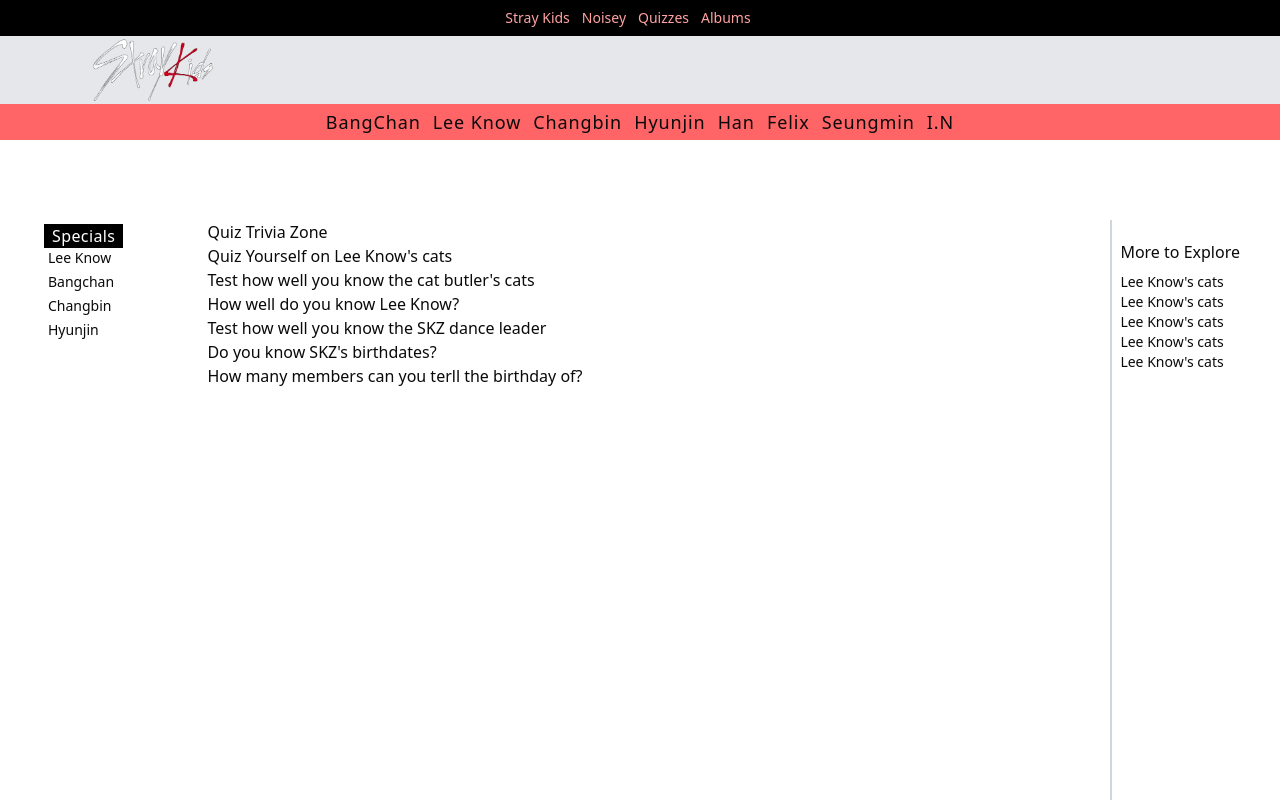
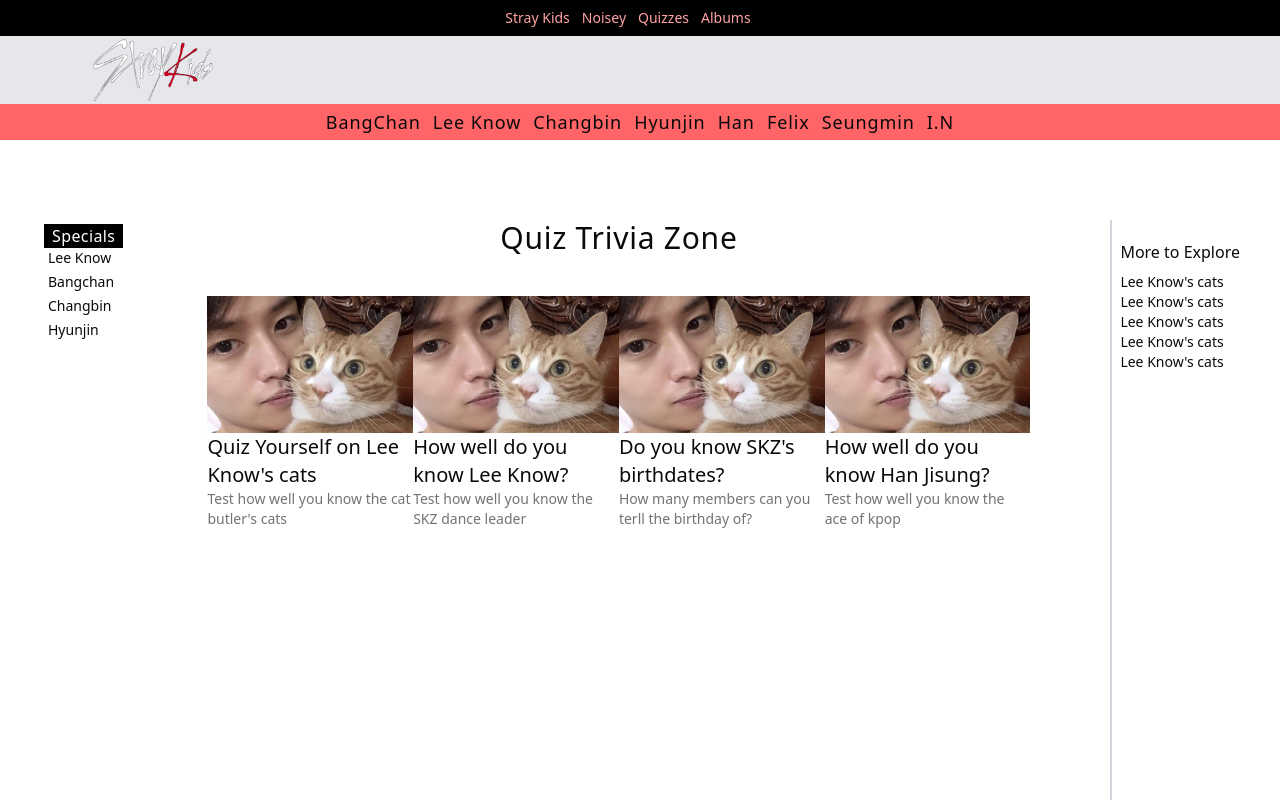
Before and after one commit to dakshs-07/stray-kids, a Next.js app: page /quiz in a window 1280 px wide. Shown: the top 800 px of the page. Built offline with nearby package versions, Linux system fonts and the light colour scheme.

Commit message:
refined quiz page and made a spearte compoennt to solve client side issue with async params

```diff
--- a/data/quizData.js
+++ b/data/quizData.js
@@ -3,18 +3,39 @@
     slug: "lee-knows-cats",
     title: "Quiz Yourself on Lee Know's cats",
     description: "Test how well you know the cat butler's cats",
-    image: "",
+    image: "/quiz/lee-know-cats.jpeg",
+    questions: [],
   },
   {
     slug: "lee-know",
     title: "How well do you know Lee Know?",
     description: "Test how well you know the SKZ dance leader",
-    image: "",
+    image: "/quiz/lee-know-cats.jpeg",
+    questions: [
+      {
+        question: "Who is Lee know",
+        options: ["Leader", "DAncer", "Vocalist", "All of these"],
+        answer: 1,
+      },
+      {
+        question: "Which is not Lee Know's cats",
+        options: ["Leader", "DAncer", "Vocalist", "All of these"],
+        answer: 3,
+      },
+    ],
   },
   {
     slug: "skz-birthdates",
     title: "Do you know SKZ's birthdates?",
     description: "How many members can you terll the birthday of?",
-    image: "",
+    image: "/quiz/lee-know-cats.jpeg",
+    questions: [],
+  },
+  {
+    slug: "han-jisung",
+    title: "How well do you know Han Jisung?",
+    description: "Test how well you know the ace of kpop",
+    image: "/quiz/lee-know-cats.jpeg",
+    questions: [],
   },
 ];
--- /dev/null
+++ b/src/app/quiz/[quizName]/QuizClient.jsx
@@ -0,0 +1,69 @@
+"use client";
+import { useState } from "react";
+import Image from "next/image";
+
+export default function QuizClient({ quiz }) {
+  const [currentIndex, setCurrentIndex] = useState(0);
+  const [selectedOption, setSelectedOption] = useState(null);
+
+  const currentQuestion = quiz.questions[currentIndex];
+
+  function handleNext() {
+    if (currentIndex < quiz.questions.length - 1) {
+      setCurrentIndex(currentIndex + 1);
+      setSelectedOption(null);
+    }
+  }
+  function handleBack() {
+    if (currentIndex > 0) {
+      setCurrentIndex(currentIndex - 1);
+      setSelectedOption(null);
+    }
+  }
+
+  return (
+    <div className="border border-gray-200 min-h-screen py-8 px-4">
+      <Image
+        src={quiz.image}
+        alt={quiz.title}
+        width={500}
+        height={500}
+        className="mb-2 mx-auto"
+      />
+      <h1 className="text-xl text-center">{quiz.title}</h1>
+      <p className="text-center text-muted-foreground">{quiz.description}</p>
+      <p className="text-sm text-center py-4">
+        Question {currentIndex + 1} of {quiz.questions.length}
+      </p>
+      <div className="px-4 max-w-2xl mx-auto">
+        <h2 className="my-4 text-lg font-medium">
+          {currentIndex + 1}. {currentQuestion.question}?
+        </h2>
+        <div className="flex flex-col gap-y-2">
+          {currentQuestion.options.map((option, index) => (
+            <button
+              key={index}
+              onClick={() => setSelectedOption(index)}
+              className={`block w-full py-3 px-4 border border-gray-400 text-gray-700 text-left transition hover:bg-yellow-100/40 ${
+                selectedOption === index
+                  ? "text-black"
+                  : "bg-white hover:bg-gray-50"
+              }`}
+            >
+              {option}
+            </button>
+          ))}
+        </div>
+        <div className="mt-2">
+          <button
+            onClick={handleBack}
+            disabled={currentIndex === 0}
+            className="underline"
+          >
+            Back
+          </button>
+        </div>
+      </div>
+    </div>
+  );
+}
--- a/src/app/quiz/[quizName]/page.jsx
+++ b/src/app/quiz/[quizName]/page.jsx
@@ -1,17 +1,10 @@
 import { notFound } from "next/navigation";
 import { Quizzes } from "../../../../data/quizData";
-import Image from "next/image";
+import QuizClient from "./QuizClient";
 
 export default async function QuizPage({ params }) {
-  const resolvedParams = await params;
-  const quiz = Quizzes.find((q) => q.slug === resolvedParams.quizName);
+  const useParams = await params;
+  const quiz = Quizzes.find((q) => q.slug === useParams.quizName);
   if (!quiz) return notFound();
-
-  return (
-    <div>
-        <Image src={quiz.image} alt={quiz.title} width={100} height={100} />
-        <h1>{quiz.title}</h1>
-        <p>{quiz.description}</p>
-    </div>
-  );
+  return <QuizClient quiz ={quiz} />
 }
--- a/src/app/quiz/page.jsx
+++ b/src/app/quiz/page.jsx
@@ -1,16 +1,31 @@
 import Link from "next/link";
 import { Quizzes } from "../../../data/quizData";
+import Image from "next/image";
 
 function QuizHome() {
   return (
     <div>
-      <h1>Quiz Trivia Zone</h1>
-      {Quizzes.map((quiz) => (
-        <div key={quiz.slug}>
-          <h1>{quiz.title}</h1>
-          <p>{quiz.description}</p>
-        </div>
-      ))}
+      <h1 className="text-3xl tracking-wide text-center pb-10">
+        Quiz Trivia Zone
+      </h1>
+      <div className="grid sm:grid-cols-2 md:grid-cols-3 lg:grid-cols-4">
+        {Quizzes.map((quiz) => (
+          <div key={quiz.slug}>
+            <Link href={`/quiz/${quiz.slug}`}>
+              <Image
+                src={quiz.image}
+                alt={quiz.title}
+                width={250}
+                height={250}
+              />
+              <h1 className="text-xl">{quiz.title}</h1>
+              <p className="text-muted-foreground text-sm">
+                {quiz.description}
+              </p>
+            </Link>
+          </div>
+        ))}
+      </div>
     </div>
   );
 }
```
Also changed, not shown: public/quiz/lee-know-cats.jpeg (added).
